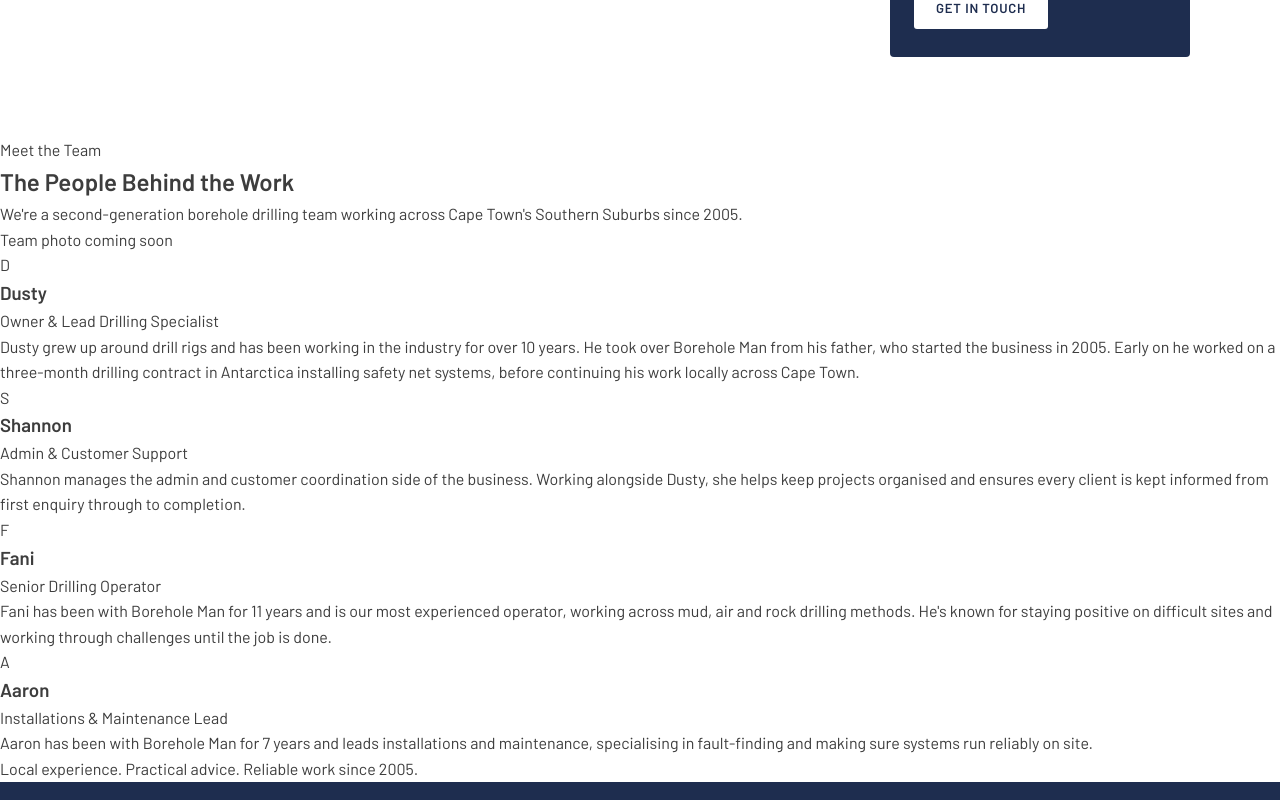
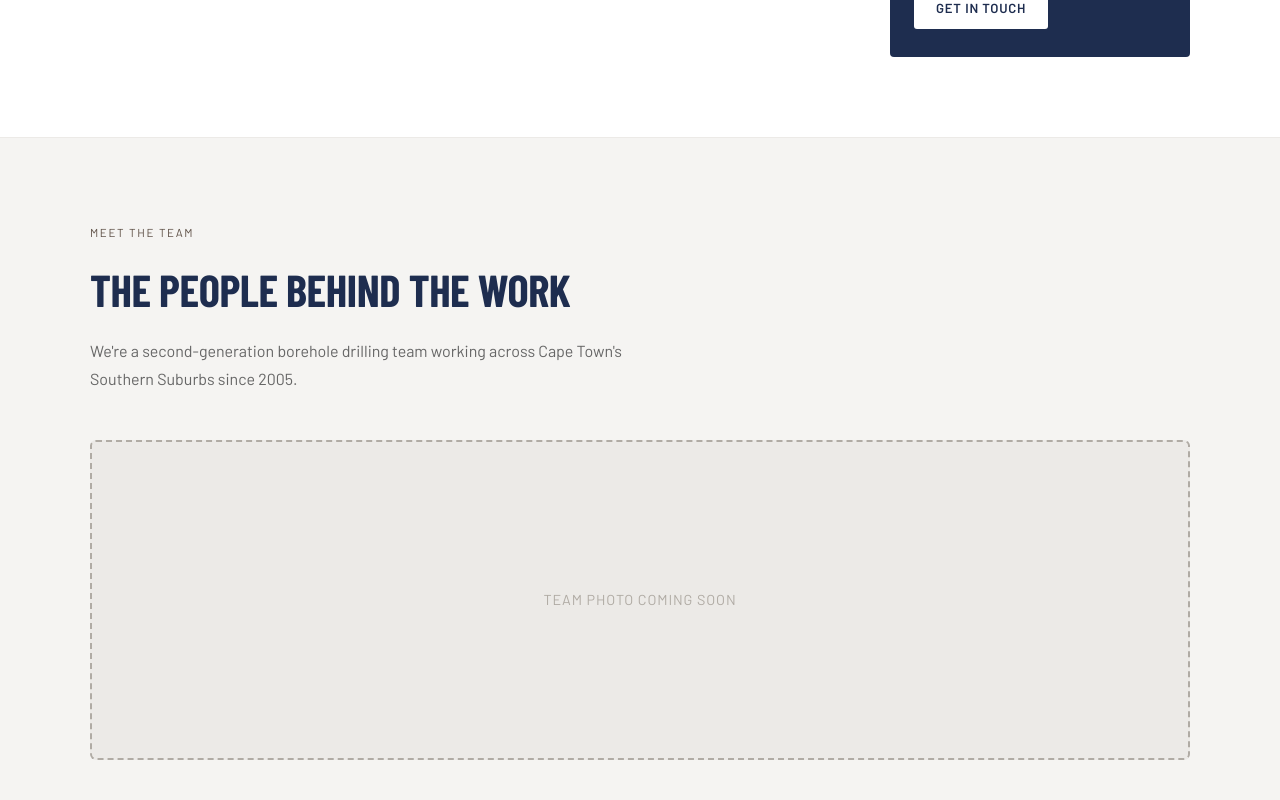
Before and after one commit to BoreholeMan/my-website, a React (Vite) app: page /about in a window 1280 px wide. Shown: the part 1080-1880 px from the top of the page. Built offline with nearby package versions, Linux system fonts and the light colour scheme; a web font is replaced by a local one.

Commit message:
Add team section styles to About.module.css

```diff
--- a/src/pages/About.module.css
+++ b/src/pages/About.module.css
@@ -112,3 +112,142 @@
     width: 100%;
   }
 }
+.team {
+  background: var(--off-white);
+  padding: 80px 24px 96px;
+  border-top: 1px solid var(--light-gray);
+}
+
+.teamInner {
+  max-width: 1100px;
+  margin: 0 auto;
+}
+
+.teamHeader {
+  margin-bottom: 48px;
+}
+
+.teamTag {
+  display: inline-block;
+  font-size: 0.72rem;
+  letter-spacing: 0.14em;
+  text-transform: uppercase;
+  color: var(--brown);
+  margin-bottom: 12px;
+}
+
+.teamTitle {
+  font-family: var(--font-display);
+  font-size: clamp(1.8rem, 4vw, 2.8rem);
+  font-weight: 800;
+  color: var(--navy-dark);
+  text-transform: uppercase;
+  letter-spacing: -0.01em;
+  margin-bottom: 12px;
+}
+
+.teamIntro {
+  font-size: 1rem;
+  color: #666;
+  max-width: 560px;
+  line-height: 1.7;
+}
+
+.teamPhoto {
+  margin-bottom: 56px;
+}
+
+.teamPhotoPlaceholder {
+  width: 100%;
+  height: 320px;
+  background: var(--light-gray);
+  border-radius: 6px;
+  display: flex;
+  align-items: center;
+  justify-content: center;
+  border: 2px dashed var(--mid-gray);
+}
+
+.teamPhotoPlaceholder p {
+  font-size: 0.9rem;
+  color: var(--mid-gray);
+  letter-spacing: 0.06em;
+  text-transform: uppercase;
+}
+
+.teamGrid {
+  display: grid;
+  grid-template-columns: repeat(2, 1fr);
+  gap: 24px;
+  margin-bottom: 48px;
+}
+
+.member {
+  background: white;
+  border: 1px solid var(--light-gray);
+  border-radius: 6px;
+  padding: 32px;
+  transition: box-shadow 0.2s;
+}
+
+.member:hover {
+  box-shadow: 0 8px 32px rgba(0,0,0,0.08);
+}
+
+.memberInitial {
+  width: 52px;
+  height: 52px;
+  background: var(--navy);
+  color: white;
+  font-family: var(--font-display);
+  font-size: 1.4rem;
+  font-weight: 800;
+  border-radius: 50%;
+  display: flex;
+  align-items: center;
+  justify-content: center;
+  margin-bottom: 16px;
+}
+
+.memberName {
+  font-family: var(--font-display);
+  font-size: 1.3rem;
+  font-weight: 800;
+  color: var(--navy-dark);
+  text-transform: uppercase;
+  letter-spacing: 0.02em;
+  margin-bottom: 4px;
+}
+
+.memberRole {
+  display: inline-block;
+  font-size: 0.75rem;
+  text-transform: uppercase;
+  letter-spacing: 0.1em;
+  color: var(--brown);
+  margin-bottom: 16px;
+}
+
+.memberBio {
+  font-size: 0.9rem;
+  color: #666;
+  line-height: 1.75;
+}
+
+.teamFooter {
+  text-align: center;
+  font-family: var(--font-display);
+  font-size: 1.1rem;
+  font-weight: 700;
+  color: var(--navy-dark);
+  text-transform: uppercase;
+  letter-spacing: 0.06em;
+  padding-top: 24px;
+  border-top: 1px solid var(--light-gray);
+}
+
+@media (max-width: 700px) {
+  .teamGrid {
+    grid-template-columns: 1fr;
+  }
+}
```
